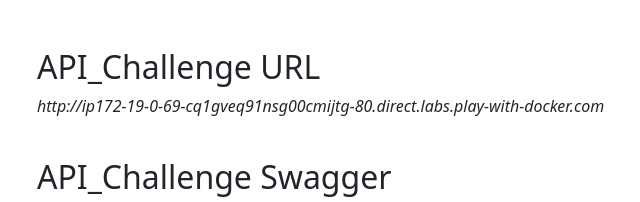
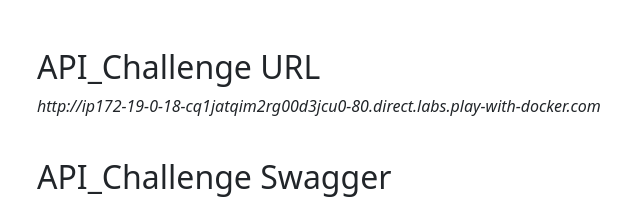
Before and after one commit to zeke789/challenge_api_link, a plain HTML site: page index.html in a window 1280 px wide. Shown: the top 202 px of the page, 45-685 px from the left. Drawn offline with nearby package versions, Linux system fonts and the light colour scheme.

Commit message:
change url 3

```diff
--- a/index.html
+++ b/index.html
@@ -16,11 +16,11 @@
 -->
 <div class="container mt-5">
   <h2>API_Challenge URL</h2>
-  <p> <i>http://ip172-19-0-69-cq1gveq91nsg00cmijtg-80.direct.labs.play-with-docker.com</i>  </p>
+  <p> <i>http://ip172-19-0-18-cq1jatqim2rg00d3jcu0-80.direct.labs.play-with-docker.com</i>  </p>
 
   <br>
   <h2>API_Challenge Swagger</h2>
-  <p> <i><a target="_blank" href="http://ip172-19-0-69-cq1gveq91nsg00cmijtg-80.direct.labs.play-with-docker.com/swagger/"> <button class="btn btn-primary">Swagger</button> </a> </i> </p>
+  <p> <i><a target="_blank" href="http://ip172-19-0-18-cq1jatqim2rg00d3jcu0-80.direct.labs.play-with-docker.com/swagger/"> <button class="btn btn-primary">Swagger</button> </a> </i> </p>
 
 </div>
 
```
